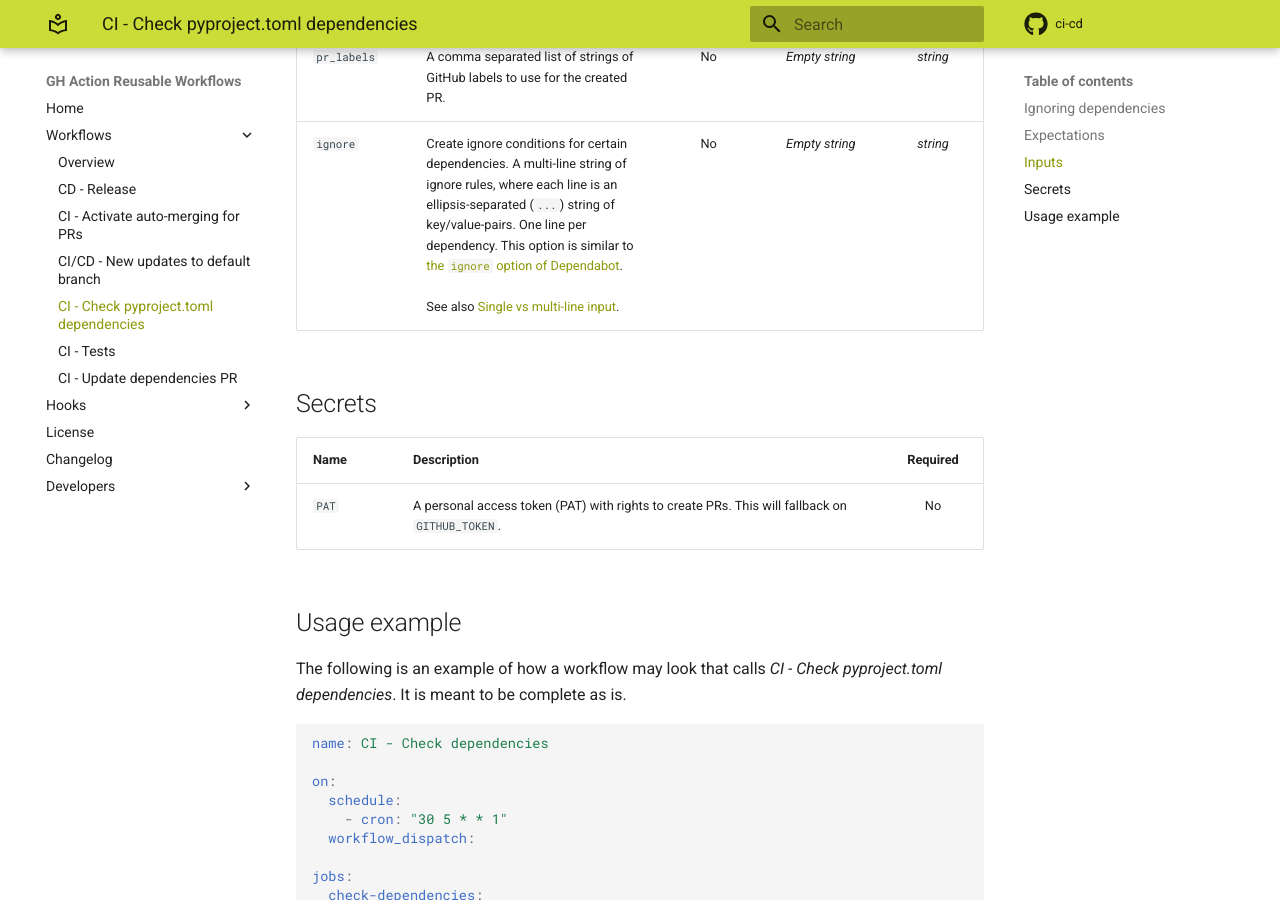
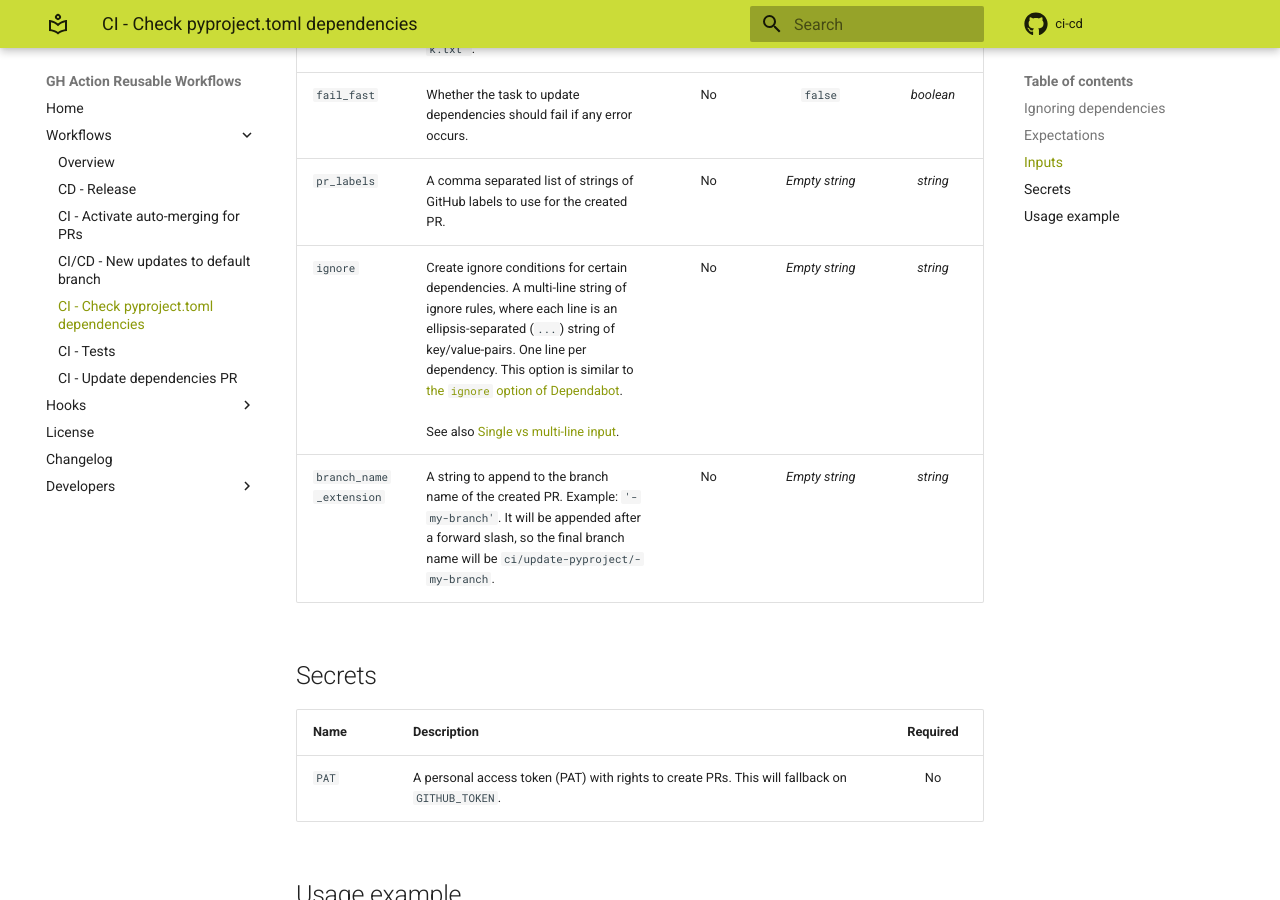
Before and after one commit to SemanticMatter/ci-cd, an MkDocs documentation site: the page built from docs/workflows/ci_check_pyproject_dependencies.md, in a window 1280 px wide and 900 px high, scrolled down 2436 px. Built offline with MkDocs 1.6.1 and Material for MkDocs 9.7.7, drawn with Linux system fonts in a browser that asks for light colours; comment, search, counter and statistics services are not loaded; the version menu is left out; some of the changed text lies outside the part shown.

Commit message:
Customize branch name (#201)
Add the `branch_name_extension` input for the CI - Check
dependencies callable workflow.

If set, it will append a forward slash (/) and its value to the branch
name created for the PR, which will update the dependencies.

This has been tested through temporary commits and manual runs
in this repository (see #199 and #200).

```diff
--- a/docs/workflows/ci_check_pyproject_dependencies.md
+++ b/docs/workflows/ci_check_pyproject_dependencies.md
@@ -9,6 +9,10 @@ The reason for having this workflow and not using [Dependabot](https://github.co
 !!! warning
     If a PAT is not passed through for the `PAT` secret and `GITHUB_TOKEN` is used, beware that any other CI/CD jobs that run for, e.g., pull request events, may not run since `GITHUB_TOKEN`-generated PRs are designed to not start more workflows to avoid escalation.
     Hence, if it is important to run CI/CD workflows for pull requests, consider passing a PAT as a secret to this workflow represented by the `PAT` secret.
+
+!!! info
+    The generated PR will be created from a new branch named `ci/update-pyproject`.
+    If you wish to change this value, see the [`branch_name_extension`](#inputs) input option.
 
 ## Ignoring dependencies
 
@@ -65,6 +69,7 @@ The repository contains the following:
 | `fail_fast` | Whether the task to update dependencies should fail if any error occurs. | No | `false` | _boolean_ |
 | `pr_labels` | A comma separated list of strings of GitHub labels to use for the created PR. | No | _Empty string_ | _string_ |
 | `ignore` | Create ignore conditions for certain dependencies. A multi-line string of ignore rules, where each line is an ellipsis-separated (`...`) string of key/value-pairs. One line per dependency. This option is similar to [the `ignore` option of Dependabot](https://docs.github.com/en/code-security/dependabot/dependabot-version-updates/configuration-options-for-the-dependabot.yml-file#ignore).</br></br>See also [Single vs multi-line input](index.md#single-vs-multi-line-input). | No | _Empty string_ | _string_
+| `branch_name_extension` | A string to append to the branch name of the created PR. Example: `'-my-branch'`. It will be appended after a forward slash, so the final branch name will be `ci/update-pyproject/-my-branch`. | No | _Empty string_ | _string_ |
 
 ## Secrets
 
```
Also changed, not shown: 1 other file.
